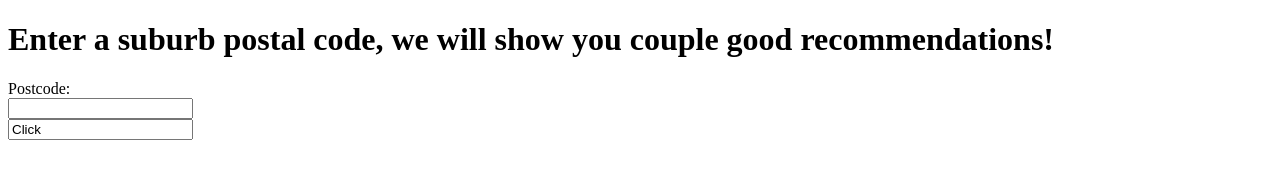
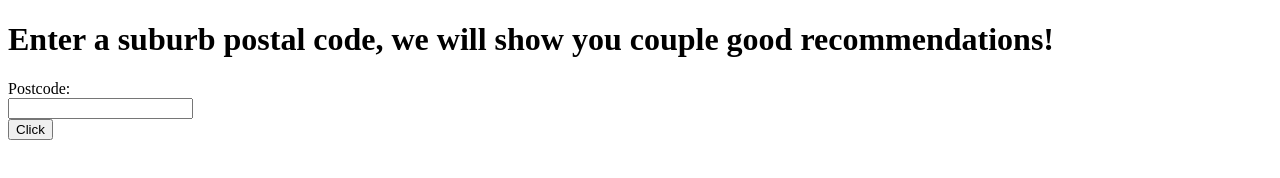
Before and after one commit to kelvouttt/api_project, a plain HTML site: page static/postal_request.html in a window 1280 px wide. Drawn offline with Linux system fonts and the light colour scheme.

Commit message:
changing the input type only

```diff
--- a/static/postal_request.html
+++ b/static/postal_request.html
@@ -11,7 +11,7 @@
     <form method="post" action="/postalcode/">
         <label for="name">Postcode:</label><br>
         <input type="text" id="postalcode" name="postalcode"><br>
-        <input type="submit_form" value="Click">
+        <input type="submit" value="Click">
     </form>
 </body>
 </html>
```
